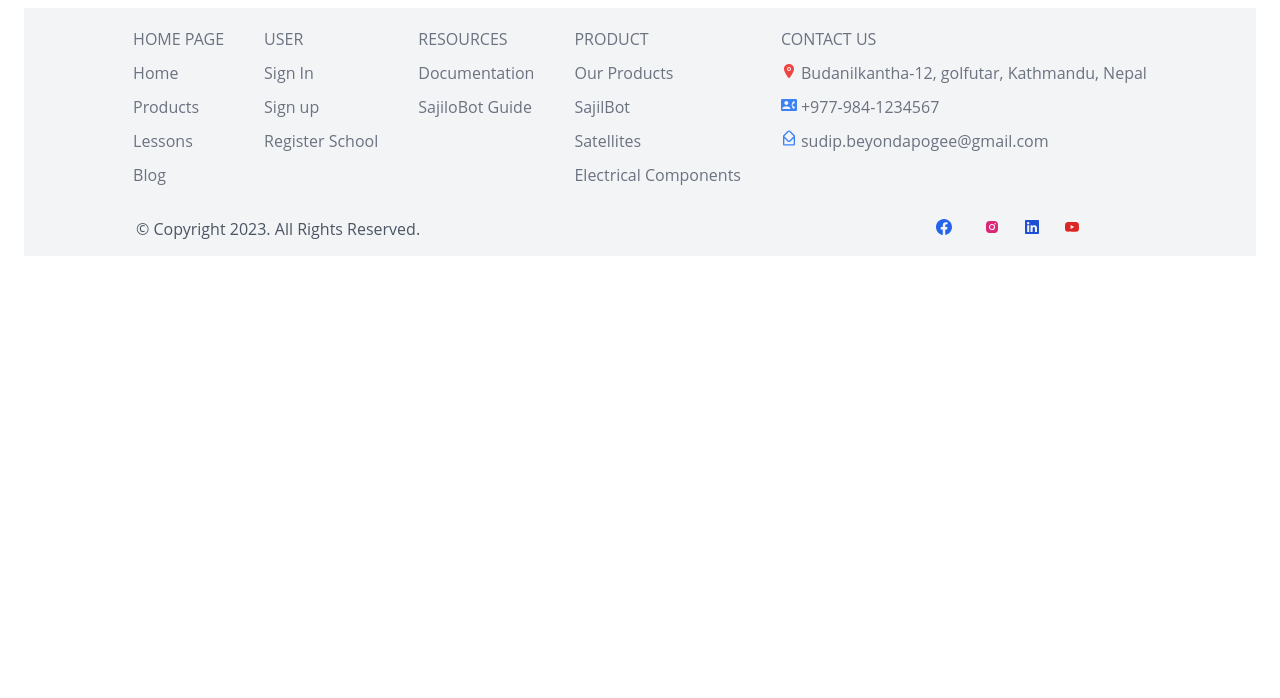
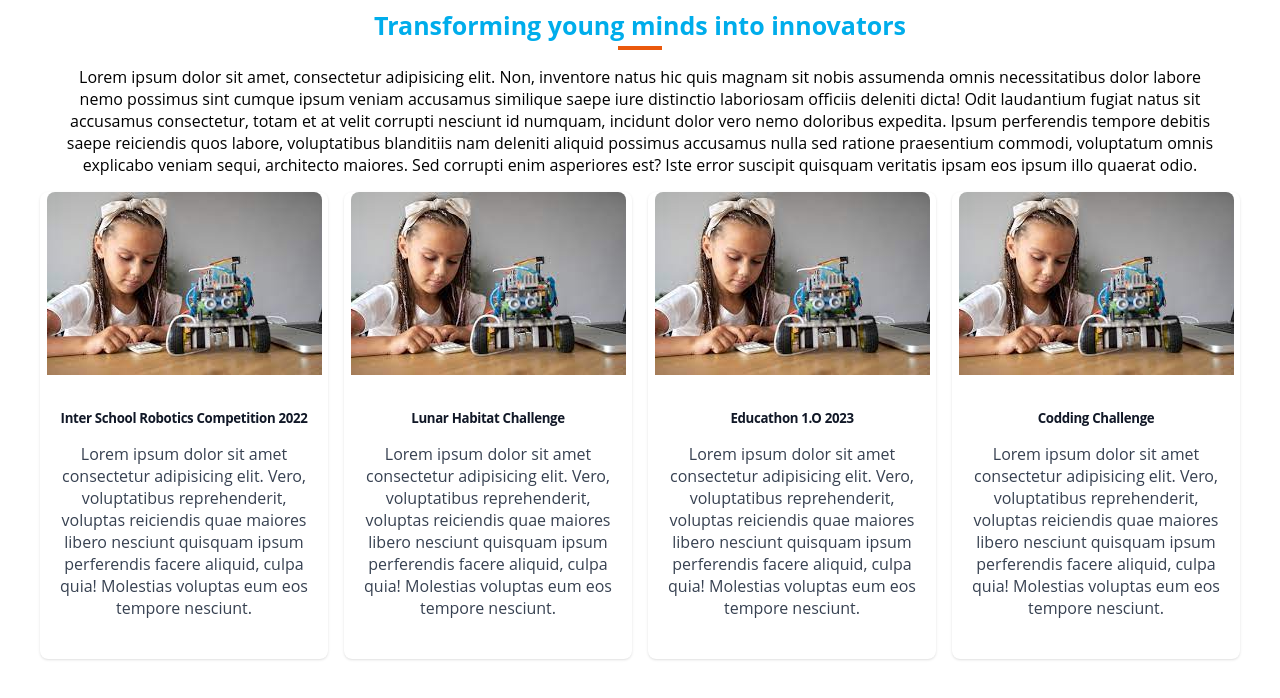
Before and after one commit to AashishBhandari001/RoboAstroEd, a React (Create React App) app in the folder frontend/: page / in a window 1280 px wide. Shown: the top 698 px of the page. Built offline with nearby package versions, Linux system fonts and the light colour scheme.

Commit message:
landing page updated

```diff
--- a/frontend/package.json
+++ b/frontend/package.json
@@ -12,6 +12,7 @@
     "@testing-library/jest-dom": "^5.17.0",
     "@testing-library/react": "^13.4.0",
     "@testing-library/user-event": "^13.5.0",
+    "@trendyol-js/react-carousel": "^3.0.2",
     "axios": "^1.5.0",
     "flowbite-react": "^0.6.0",
     "hamburger-react": "^2.5.0",
@@ -19,6 +20,7 @@
     "react": "^18.2.0",
     "react-dom": "^18.2.0",
     "react-icons": "^4.11.0",
+    "react-responsive-carousel": "^3.2.23",
     "react-router-dom": "^6.15.0",
     "react-scripts": "5.0.1",
     "styled-components": "^5.3.11",
--- a/frontend/src/App.js
+++ b/frontend/src/App.js
@@ -1,16 +1,26 @@
 import Navbar from "./Components/Navbar";
 import Hero from "./Components/Hero";
-// // import Login from "./Components/Login";
-// import Testimonials from "./Components/Testimonials";
+import Login from "./Components/Login";
+import Testimonials from "./Components/Testimonials";
 import Posts from "./Components/Posts/Posts";
 import Footer from "./Components/Footer";
 import LogoCarousel from "./Components/LogoCarausel";
 import Dash from "./Elements/Dash";
+import Branding from "./Components/Branding/branding";
+import Card from "./Components/Card/card";
+
 
 function App() {
   return (
     <>
-     <Footer />
+      {/* <Navbar />
+      <Hero />
+      <Branding />
+      <Footer /> */}
+      {/* <LogoCarousel /> */}
+      <Card />
+
+
     </>
   );
 }
--- /dev/null
+++ b/frontend/src/Components/Branding/branding.jsx
@@ -0,0 +1,49 @@
+import React from "react";
+import { LiaUniversitySolid } from "react-icons/lia"; // School
+import { PiStudentFill } from "react-icons/pi"; // Student
+import { RiRobot2Fill } from "react-icons/ri"; // Robot
+import { FaChalkboardTeacher } from "react-icons/fa"; // Teacher
+
+function Branding() {
+  return (
+    <div className="flex flex-wrap justify-center items-center gap-4 bg-white font-open-sans mr-4 ml-4 mt-2">
+      {/* School */}
+      <div className="flex flex-col w-48 md:w-52 h-48 md:h-56 pr-2 pl-2 mb-4 bg-[#B0F0F6] rounded-md justify-center items-center">
+        <LiaUniversitySolid className="text-[#0F7173] w-16 h-16 md:w-20 md:h-20" />
+        <div className="mt-2 text-lg font-bold text-gray-600">20+</div>
+        <p className="mt-0 text-gray-500 font-semibold text-center">
+          Partner Schools
+        </p>
+      </div>
+
+      {/* Student */}
+      <div className="flex flex-col w-48 md:w-52 h-48 md:h-56 pr-2 pl-2 mb-4 bg-[#B0F0F6] rounded-md justify-center items-center">
+        <PiStudentFill className="text-[#0F7173] w-16 h-16 md:w-20 md:h-20" />
+        <div className="mt-2 text-lg font-bold text-gray-600">2000+</div>
+        <p className="mt-0 text-gray-500 font-semibold text-center">
+          Students Affected
+        </p>
+      </div>
+
+      {/* Robot */}
+      <div className="flex flex-col w-48 md:w-52 h-48 md:h-56 pr-2 pl-2 mb-4 bg-[#B0F0F6] rounded-md justify-center items-center">
+        <RiRobot2Fill className="text-[#0F7173] w-16 h-16 md:w-20 md:h-20" />
+        <div className="mt-2 text-lg font-bold text-gray-600">50+</div>
+        <p className="mt-0 text-gray-500 font-semibold text-center">
+          Electrical Components
+        </p>
+      </div>
+
+      {/* Teacher */}
+      <div className="flex flex-col w-48 md:w-52 h-48 md:h-56 pr-2 pl-2 mb-4 bg-[#B0F0F6] rounded-md justify-center items-center">
+        <FaChalkboardTeacher className="text-[#0F7173] w-16 h-16 md:w-20 md:h-20" />
+        <div className="mt-2 text-lg font-bold text-gray-600">100+</div>
+        <p className="mt-0 text-gray-500 font-semibold text-center">
+          Educators Trained
+        </p>
+      </div>
+    </div>
+  );
+}
+
+export default Branding;
--- /dev/null
+++ b/frontend/src/Components/Card/card.jsx
@@ -0,0 +1,118 @@
+import React from "react";
+import ReactDOM from "react-dom";
+import Picture from "../../Assets/child-robo.jpeg";
+// import { Carousel } from "@trendyol-js/react-carousel";
+import Dash from "../../Elements/Dash";
+
+function Card() {
+  return (
+    <div className="bg-white font-open-sans ml-4 mr-4">
+      <div>
+        <h1 className="flex flex-row justify-center item-center text-xl md:text-6xl text-[#00ADEB] my-1 mx-2 ">
+          Transforming young minds into innovators
+        </h1>
+        <Dash />
+      </div>
+      <div>
+        <p className="flex flex-row justify-center font-normal items-center text-justify md:text-center mx-3 md:mx-10 ">
+          Lorem ipsum dolor sit amet, consectetur adipisicing elit. Non,
+          inventore natus hic quis magnam sit nobis assumenda omnis
+          necessitatibus dolor labore nemo possimus sint cumque ipsum veniam
+          accusamus similique saepe iure distinctio laboriosam officiis deleniti
+          dicta! Odit laudantium fugiat natus sit accusamus consectetur, totam
+          et at velit corrupti nesciunt id numquam, incidunt dolor vero nemo
+          doloribus expedita. Ipsum perferendis tempore debitis saepe reiciendis
+          quos labore, voluptatibus blanditiis nam deleniti aliquid possimus
+          accusamus nulla sed ratione praesentium commodi, voluptatum omnis
+          explicabo veniam sequi, architecto maiores. Sed corrupti enim
+          asperiores est? Iste error suscipit quisquam veritatis ipsam eos ipsum
+          illo quaerat odio.
+        </p>
+      </div>
+
+      {/* -----------------------------------Card----------------------------------- */}
+      <div className="flex flex-col md:flex-row md:space-x-4 mr-4 ml-4">
+        <div className="max-w-sm bg-white border border-gray-200 rounded-lg shadow font-open-sans">
+          <div className="flex justify-center items-center h-48 sm:h-auto">
+            {" "}
+            <img className="rounded-t-lg" src={Picture} alt="" />
+          </div>
+          <div className="text-center py-3">
+            <h5 className="mb-2 text-2xl font-bold tracking-tight text-gray-900">
+              Inter School Robotics Competition 2022
+            </h5>
+
+            <p className="mb-3 font-normal text-gray-700 text-center md:px-4 pb-4">
+              Lorem ipsum dolor sit amet consectetur adipisicing elit. Vero,
+              voluptatibus reprehenderit, voluptas reiciendis quae maiores
+              libero nesciunt quisquam ipsum perferendis facere aliquid, culpa
+              quia! Molestias voluptas eum eos tempore nesciunt.
+            </p>
+          </div>
+        </div>
+
+        {/* Card */}
+        <div className="max-w-sm bg-white border border-gray-200 rounded-lg shadow font-open-sans">
+          <div className="flex justify-center items-center h-48 sm:h-auto">
+            {" "}
+            <img className="rounded-t-lg" src={Picture} alt="" />
+          </div>
+          <div className="text-center py-3">
+            <h5 className="mb-2 text-2xl font-bold tracking-tight text-gray-900">
+              Lunar Habitat Challenge
+            </h5>
+
+            <p className="mb-3 font-normal text-gray-700 text-center md:px-4 pb-4">
+              Lorem ipsum dolor sit amet consectetur adipisicing elit. Vero,
+              voluptatibus reprehenderit, voluptas reiciendis quae maiores
+              libero nesciunt quisquam ipsum perferendis facere aliquid, culpa
+              quia! Molestias voluptas eum eos tempore nesciunt.
+            </p>
+          </div>
+        </div>
+
+        {/* Another card */}
+        <div className="max-w-sm bg-white border border-gray-200 rounded-lg shadow font-open-sans">
+          <div className="flex justify-center items-center h-48 sm:h-auto">
+            {" "}
+            <img className="rounded-t-lg" src={Picture} alt="" />
+          </div>
+          <div className="text-center py-3">
+            <h5 className="mb-2 text-2xl font-bold tracking-tight text-gray-900">
+              Educathon 1.O 2023
+            </h5>
+
+            <p className="mb-3 font-normal text-gray-700 text-center md:px-4 pb-4">
+              Lorem ipsum dolor sit amet consectetur adipisicing elit. Vero,
+              voluptatibus reprehenderit, voluptas reiciendis quae maiores
+              libero nesciunt quisquam ipsum perferendis facere aliquid, culpa
+              quia! Molestias voluptas eum eos tempore nesciunt.
+            </p>
+          </div>
+        </div>
+
+        {/* Another card*/}
+        <div className="max-w-sm bg-white border border-gray-200 rounded-lg shadow font-open-sans">
+          <div className="flex justify-center items-center h-48 sm:h-auto">
+            {" "}
+            <img className="rounded-t-lg" src={Picture} alt="" />
+          </div>
+          <div className="text-center py-3">
+            <h5 className="mb-2 text-2xl font-bold tracking-tight text-gray-900">
+              Codding Challenge
+            </h5>
+
+            <p className="mb-3 font-normal text-gray-700 text-center md:px-4 pb-4">
+              Lorem ipsum dolor sit amet consectetur adipisicing elit. Vero,
+              voluptatibus reprehenderit, voluptas reiciendis quae maiores
+              libero nesciunt quisquam ipsum perferendis facere aliquid, culpa
+              quia! Molestias voluptas eum eos tempore nesciunt.
+            </p>
+          </div>
+        </div>
+      </div>
+    </div>
+  );
+}
+
+export default Card;
--- /dev/null
+++ b/frontend/src/Components/Card/index.js
@@ -0,0 +1,3 @@
+import Card from "./card";
+
+export default Card;
--- a/frontend/src/Components/Footer/footer.jsx
+++ b/frontend/src/Components/Footer/footer.jsx
@@ -12,7 +12,7 @@ function Footer() {
         <div className="max-w-6xl m-auto text-gray-800 flex flex-wrap justify-center">
           {/* ----------------------------Home page-----------------------------------*/}
           <div className="p-5 w-48 md:w-auto">
-            <div className="text-xs uppercase text-gray-500 font-medium">
+            <div className="text-xs uppercase text-gray-400 font-medium">
               Home Page
             </div>
             <Link
@@ -43,7 +43,7 @@ function Footer() {
 
           {/* ----------------------------User-----------------------------------*/}
           <div className="p-5 w-48 md:w-auto">
-            <div className="text-xs uppercase text-gray-500 font-medium">
+            <div className="text-xs uppercase text-gray-400 font-medium">
               User
             </div>
             <Link
@@ -68,7 +68,7 @@ function Footer() {
 
           {/* ----------------------------Resources-----------------------------------*/}
           <div className="p-5 w-48 md:w-auto">
-            <div className="text-xs uppercase text-gray-500 font-medium">
+            <div className="text-xs uppercase text-gray-400 font-medium">
               Resources
             </div>
             <Link
@@ -87,7 +87,7 @@ function Footer() {
 
           {/* ----------------------------Product-----------------------------------*/}
           <div className="p-5 w-48 md:w-auto">
-            <div className="text-xs uppercase text-gray-500 font-medium">
+            <div className="text-xs uppercase text-gray-400 font-medium">
               Product
             </div>
             <Link
@@ -118,7 +118,7 @@ function Footer() {
 
           {/* ----------------------------Contact us-----------------------------------*/}
           <div className="p-5 w-48 md:w-auto">
-            <div className="text-xs uppercase text-gray-500 font-medium">
+            <div className="text-xs uppercase text-gray-400 font-medium">
               Contact us
             </div>
             <div className="my-3 block no-underline hover:text-[#FF4F1D] text-gray-500">
--- a/frontend/src/Components/Hero/hero.jsx
+++ b/frontend/src/Components/Hero/hero.jsx
@@ -3,26 +3,7 @@ import Button from "../../Components/Button";
 import Sajilobot from "../../Assets/Sajilobot.png";
 
 function Hero() {
-  return (
-    <div className="md:flex md:bg-[#6FD9FF] md:mr-8 md:ml-8">
-      <div className="hero font-open-sans md:mr-10 md:ml-10 md:rounded-b-lg">
-        <div className="container flex justify-between items-center">
-          <div className="text-black font-semibold text-sm pl-6 md:pl-4 md:pt-4">
-            Fusion of Electronic and Education
-          </div>
-        </div>
-        <p className="text-black font-normal text-center w-48 h-24 pl-14 pt-2 md:w-full md:h-auto md:pl-4 md:pt-4 md:text-left ">
-          Sajilobot is an educational kit for the students. It provides a fusion
-          of electronics and education, allowing students to learn and explore
-          in a fun and interactive way.
-          <div className="flex flex-row space-x-3 mt-2 pt-2 md:pl-4 md:pt-4 md:pb-6">
-            <Button>Register</Button>
-            <Button>Shop</Button>
-          </div>
-        </p>
-      </div>
-    </div>
-  );
+  return <div className=""></div>;
 }
 
 export default Hero;
--- a/frontend/tailwind.config.js
+++ b/frontend/tailwind.config.js
@@ -12,6 +12,8 @@ module.exports = {
     "./src/Elements/Dash/dash.jsx",
     "./src/Components/Footer/footer.jsx",
     "./src/Elements/Socials/socials.jsx",
+    "./src/Components/Branding/branding.jsx",
+    "./src/Components/Card/card.jsx",
   ],
   theme: {
     extend: {
```
Also changed, not shown: frontend/src/Components/Navbar/navbar.jsx (+5 -4 lines), frontend/src/Assets/child-robo.jpeg (added), frontend/src/Components/Branding/index.js (added), 1 other file (tests, documents, lock files or other folders).
